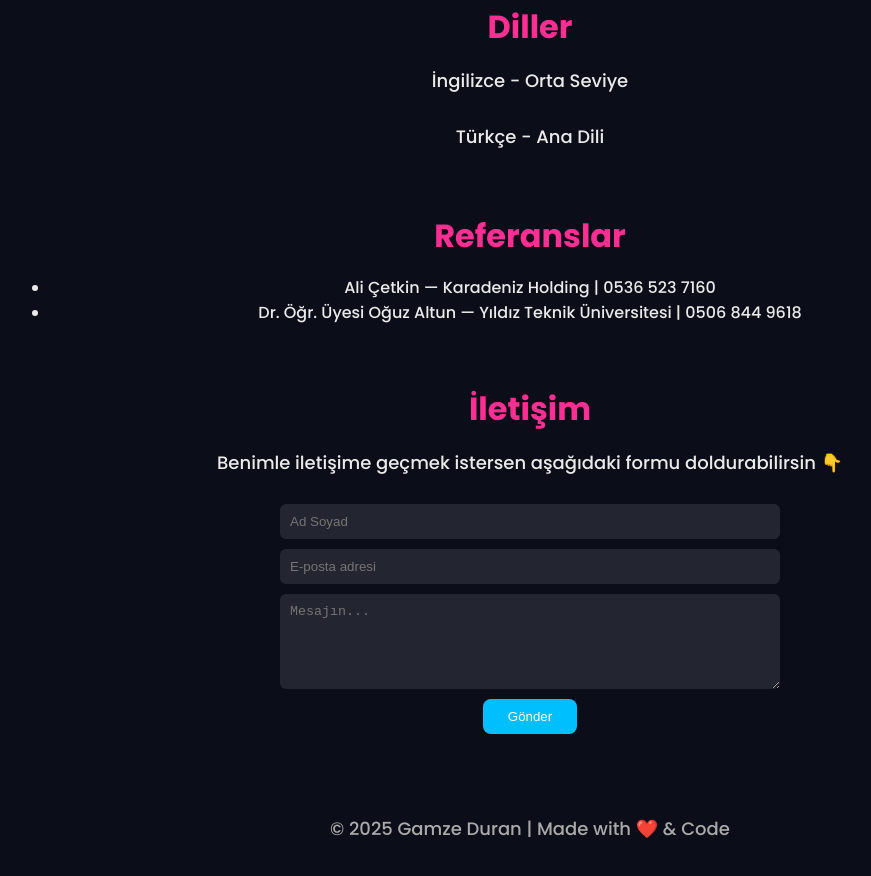
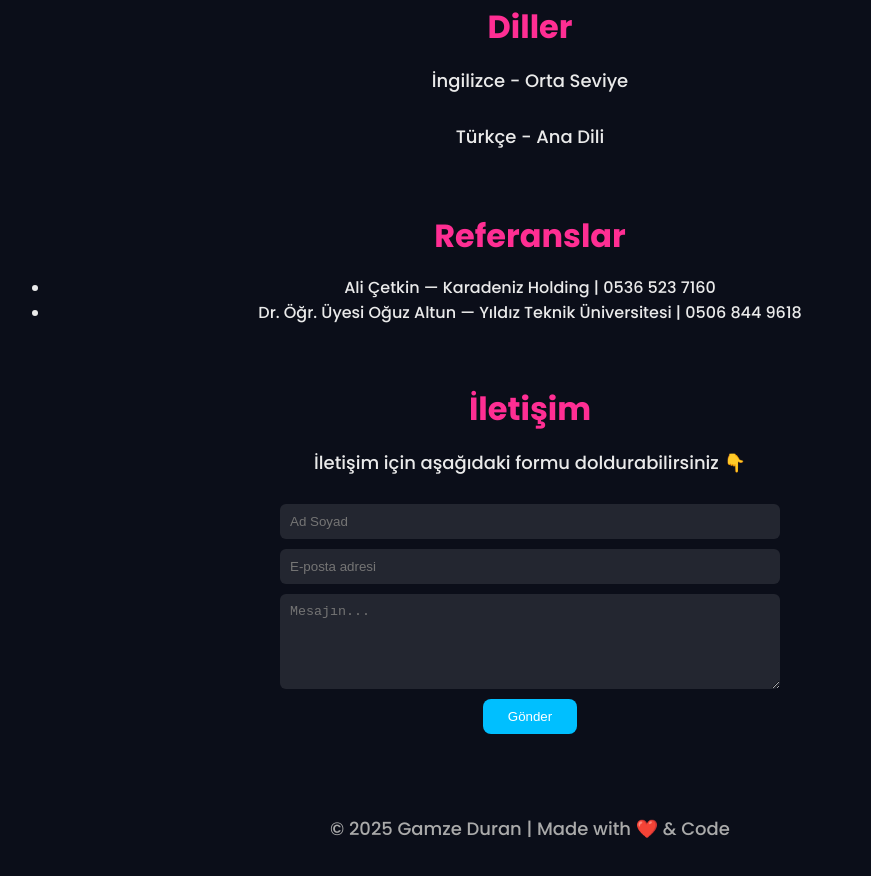
Before and after one commit to gamzedrn/gamzedrn.github.io, a plain HTML site: page index.html in a window 1280 px wide. Shown: the part 2487-3363 px from the top of the page, without its empty margins (110-981 px from the left). Drawn offline with Linux system fonts and the light colour scheme.

Commit message:
Update index.html

```diff
--- a/index.html
+++ b/index.html
@@ -213,7 +213,7 @@
 
         <section id="contact">
             <h2>İletişim</h2>
-            <p>Benimle iletişime geçmek istersen aşağıdaki formu doldurabilirsin 👇</p>
+            <p>İletişim için aşağıdaki formu doldurabilirsiniz 👇</p>
             <form action="https://formspree.io/f/xqagraev" method="POST">
                 <input type="text" name="name" placeholder="Ad Soyad" required />
                 <input type="email" name="email" placeholder="E-posta adresi" required />
```
